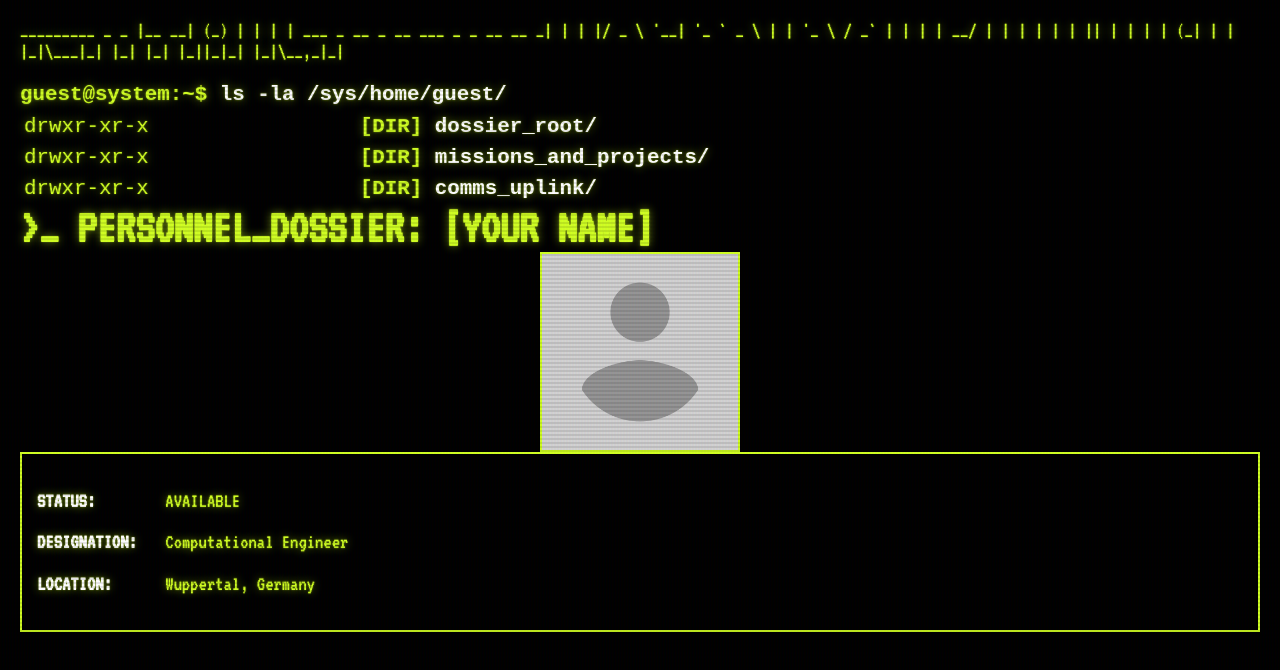
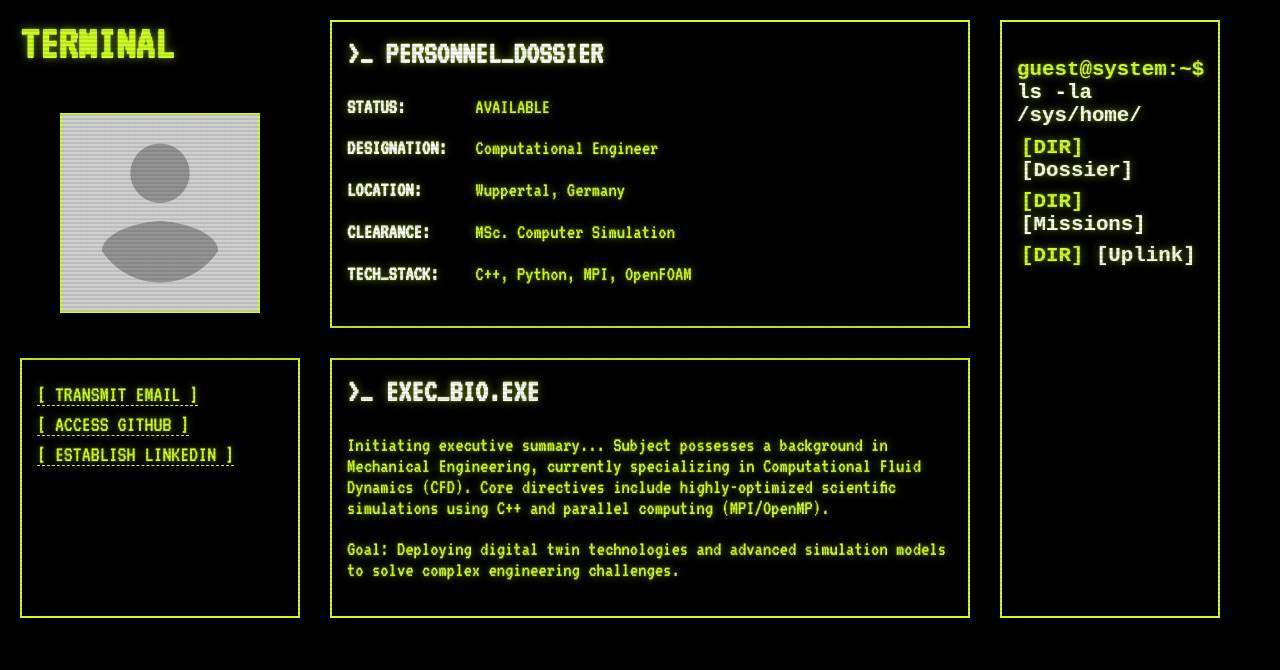
Before and after one commit to PradeepkrishnaGM/PradeepkrishnaGM.github.io, a plain HTML site: page index.html in a window 1280 px wide. Drawn offline with Linux system fonts and the light colour scheme.

Commit message:
Update title and restructure HTML layout

```diff
--- a/index.html
+++ b/index.html
@@ -2,37 +2,27 @@
 <html lang="en">
 <head>
     <meta charset="UTF-8">
-    <title>TERMINAL // Dossier</title>
+    <title>TERMINAL // [Your Name]</title>
+    <meta name="viewport" content="width=device-width, initial-scale=1.0">
     <link href="https://fonts.googleapis.com/css2?family=VT323&display=swap" rel="stylesheet">
     <link rel="stylesheet" href="style.css">
 </head>
 <body>
     <div class="scanlines"></div>
-    <div class="container">
-        <div id="boot-sequence"></div>
-        <div id="main-content">
-            <div class="ascii-art" data-aos>
- _________                 _             _
-|__   __|                 (_)           | |
-   | | ___ _ __ _ __ ___   _ _ __   __ _| |
-   | |/ _ \ '__| '_ ` _ \ | | '_ \ / _` | |
-   | |  __/ |  | | | | | || | | | | (_| | |
-   |_|\___|_|  |_| |_| |_||_|_| |_|\__,_|_|
+
+    <div id="boot-sequence" class="vt323"></div>
+
+    <div id="main-content">
+        <div class="grid-container vt323">
+
+            <div class="area-header">
+                <h1>TERMINAL</h1>
             </div>
 
-            <p class="command-line">ls -la /sys/home/guest/</p>
-            <table class="dir-table" data-aos>
-                <tr><td>drwxr-xr-x</td><td><a href="index.html" class="dir-link">dossier_root/</a></td></tr>
-                <tr><td>drwxr-xr-x</td><td><a href="projects.html" class="dir-link">missions_and_projects/</a></td></tr>
-                <tr><td>drwxr-xr-x</td><td><a href="contact.html" class="dir-link">comms_uplink/</a></td></tr>
-            </table>
-
-            <h1 data-aos>>_ PERSONNEL_DOSSIER: [YOUR NAME]</h1>
-
-            <div class="profile-glitch-container" data-aos>
-                <img src="Profile.png" class="profile-real" alt="Profile">
-                <div class="profile-ascii">
-XXXXXXXXXXXXXXXXXXXXXXXXXXXXXXXXXXXXXXXX
+            <div class="area-profile section-box" style="border:none;">
+                <div class="profile-glitch-container">
+                    <img src="Profile.png" class="profile-real" alt="Profile Designation">
+                    <div class="profile-ascii">XXXXXXXXXXXXXXXXXXXXXXXXXXXXXXXXXXXXXXXX
 XXXXXXXXXXXXXXXXXXXXXXXXXXXXXXXXXXXXXXXX
 XXXXXXXXXXXXXXXXXKK00KKXXXXXXXXXXXXXXXXX
 XXXXXXXXXXXXXXK0kkxxxxkk0KXXXXXXXXXXXXXX
@@ -52,15 +42,39 @@ XXXXXXXXXXXXXK00OOOOOOOO00KXXXXXXXXXXXXX
 XXXXXXXXXXXXXXXXXXXXXXXXXXXXXXXXXXXXXXXX
 XXXXXXXXXXXXXXXXXXXXXXXXXXXXXXXXXXXXXXXX
 XXXXXXXXXXXXXXXXXXXXXXXXXXXXXXXXXXXXXXXX</div>
+                </div>
             </div>
 
-            <div class="section-box" data-aos>
+            <div class="area-links section-box">
+                <p><a href="mailto:your.email@example.com">[ TRANSMIT EMAIL ]</a></p>
+                <p><a href="https://github.com/yourusername">[ ACCESS GITHUB ]</a></p>
+                <p><a href="https://linkedin.com/in/yourprofile">[ ESTABLISH LINKEDIN ]</a></p>
+            </div>
+
+            <div class="area-dossier section-box">
+                <h2>>_ PERSONNEL_DOSSIER</h2>
                 <p><span class="data-label">STATUS:</span> AVAILABLE</p>
                 <p><span class="data-label">DESIGNATION:</span> Computational Engineer</p>
                 <p><span class="data-label">LOCATION:</span> Wuppertal, Germany</p>
+                <p><span class="data-label">CLEARANCE:</span> MSc. Computer Simulation</p>
+                <p><span class="data-label">TECH_STACK:</span> C++, Python, MPI, OpenFOAM</p>
             </div>
-        </div>
-    </div>
-    <script src="script.js"></script>
+
+            <div class="area-about section-box">
+                <h2>>_ EXEC_BIO.EXE</h2>
+                <p>Initiating executive summary... Subject possesses a background in Mechanical Engineering, currently specializing in Computational Fluid Dynamics (CFD). Core directives include highly-optimized scientific simulations using C++ and parallel computing (MPI/OpenMP).</p>
+                <p>Goal: Deploying digital twin technologies and advanced simulation models to solve complex engineering challenges.</p>
+            </div>
+
+            <div class="area-nav section-box">
+                <p class="command-line">ls -la /sys/home/</p>
+                <table class="dir-table">
+                    <tr><td><a href="index.html" class="dir-link" style="color:#fff;">[Dossier]</a></td></tr>
+                    <tr><td><a href="projects.html" class="dir-link">[Missions]</a></td></tr>
+                    <tr><td><a href="contact.html" class="dir-link">[Uplink]</a></td></tr>
+                </table>
+            </div>
+
+        </div> </div> <script src="script.js"></script>
 </body>
 </html>
```
